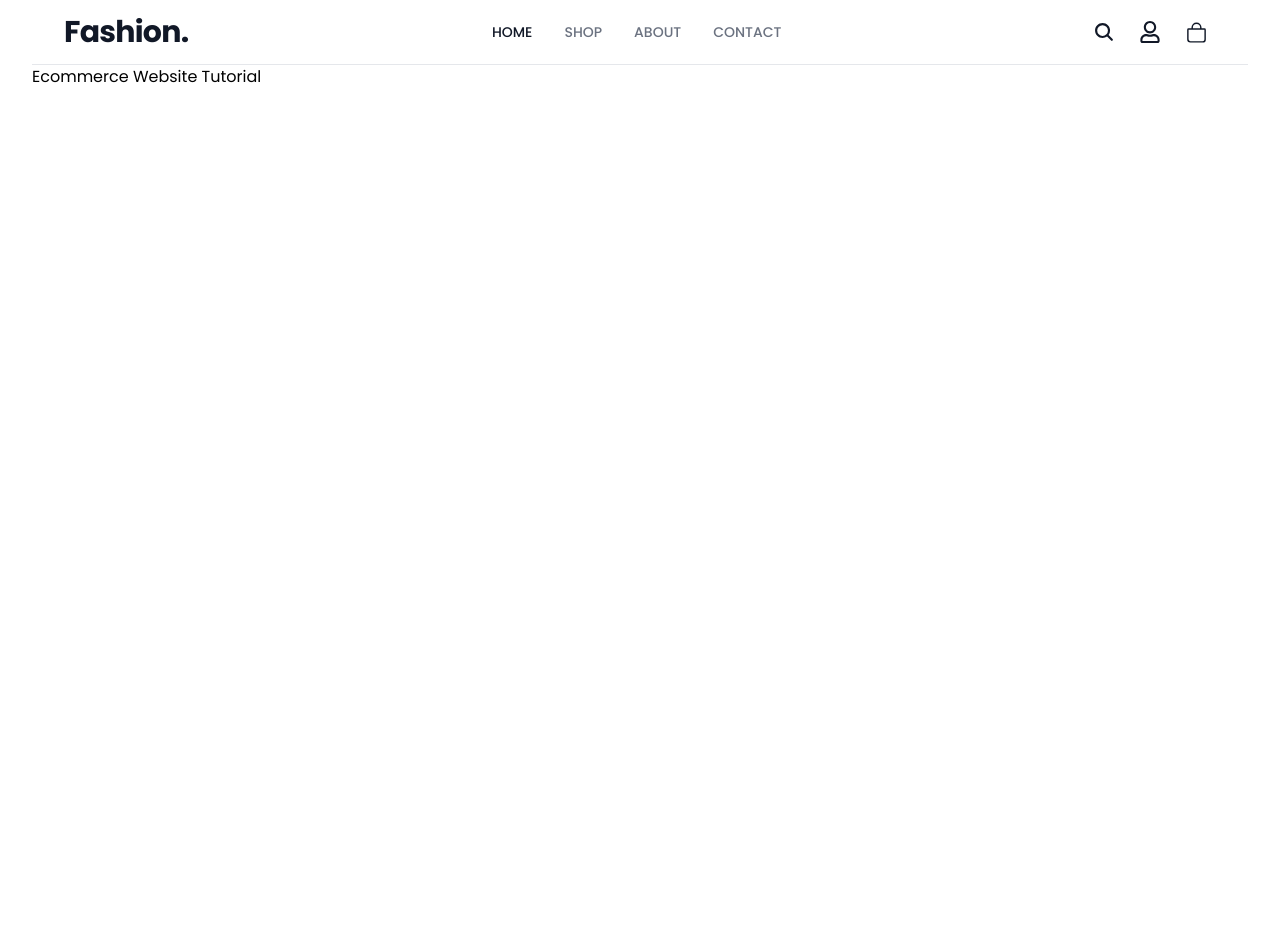
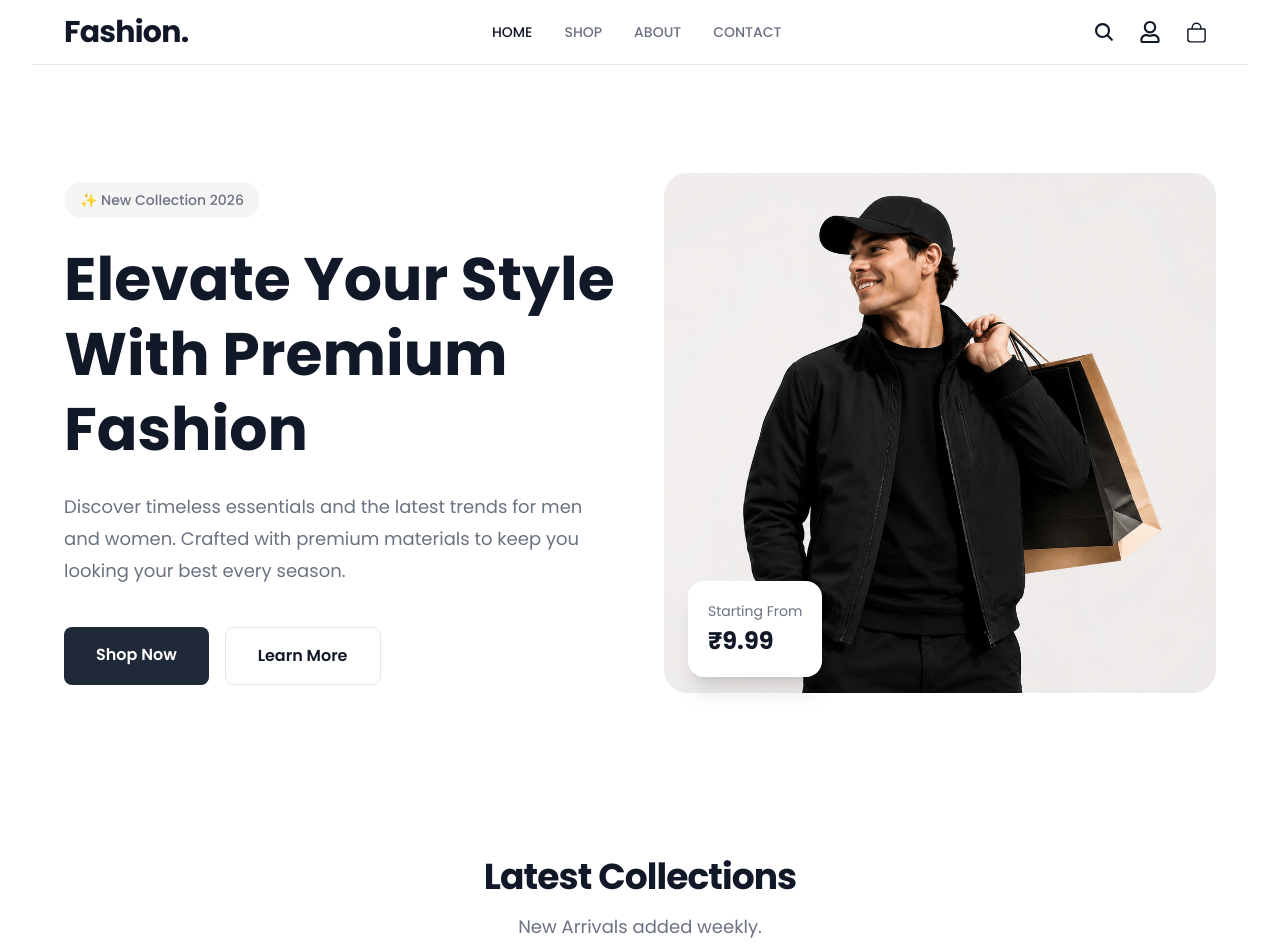
Before and after one commit to rajusiripalli/fashion-ecom-store-fullstack, a Next.js app: page / in a window 1280 px wide. Shown: the top 952 px of the page. Before the commit the page ends 800 px from the top, so only its background shows below. Built offline with nearby package versions, Linux system fonts and the light colour scheme.

Commit message:
Add HeroSection and LatestCollections components with dummy data
- Implement HeroSection with promotional content and images.
- Create LatestCollections component to display new arrivals.
- Add dummy data for latest collections in a new constants file.

```diff
--- a/src/app/page.tsx
+++ b/src/app/page.tsx
@@ -1,10 +1,13 @@
+import HeroSection from "@/components/home/HeroSection";
+import LatestCollections from "@/components/home/LatestCollections";
 import FrontendLayout from "@/components/layouts/FrontendLayout";
 import Image from "next/image";
 
 export default function Home() {
   return (
     <FrontendLayout>
-      <h1>Ecommerce Website Tutorial</h1>
+      <HeroSection />
+      <LatestCollections />
    </FrontendLayout>
   );
 }
--- a/src/components/home/HeroSection.tsx
+++ b/src/components/home/HeroSection.tsx
@@ -1,16 +1,71 @@
-
+import Image from "next/image";
+import Link from "next/link";
 
 export default function HeroSection() {
-    return(
+  return (
     <section>
-            <div className="mx-auto flex flex-col-reverse mt-6 lg:mt-0 items-center gap-12 lg:grid lg:min-h-[calc(100vh-64px)]
-            lg:grid-cols-2 lg:px-8">
+      <div
+        className="mx-auto flex flex-col-reverse mt-6 lg:mt-0 items-center gap-12 lg:grid lg:min-h-[calc(100vh-64px)]
+            lg:grid-cols-2 lg:px-8"
+      >
         {/* content */}
-                <div className="max-w-xl text-center lg-text-left">
+        <div className="max-w-xl text-center lg:text-left">
+          <span
+            className="inline-flex rounded-full bg-surface px-4 py-2 text-sm
+                    font-medium text-muted-foreground"
+          >
+            ✨ New Collection 2026
+          </span>
+          <h2 className="mt-6 text-4xl font-bold leading-tight text-foreground sm:text-5xl lg:text-6xl">
+            Elevate Your Style With Premium Fashion
+          </h2>
+          <p className="mt-6 text-base leading-7 text-muted-foreground sm:text-lg sm:leading-8">
+            Discover timeless essentials and the latest trends for men and
+            women. Crafted with premium materials to keep you looking your best
+            every season.
+          </p>
+
+          <div className="mt-10 flex flex-col gap-4 sm:flex-row sm:justify-center lg:justify-start">
+            <Link
+              href="/shop"
+              className="rounded-lg bg-primary px-8 py-4 text-center font-semibold
+            text-primary-foreground transition hover:bg-primary-hover"
+            >
+              Shop Now
+            </Link>
+               <Link
+              href="/about"
+              className="rounded-lg border border-border px-8 py-4 tex-center font-semibold
+            text-foreground transition hover:bg-surface"
+            >
+             Learn More
+            </Link>
+          </div>
+        </div>
+
+        {/* hero image */}
+        <div className="relative w-full max-w-md lg:max-w-none">
+            <div className="absolute inset-0 rounded-3xl bg-surface" />
+            <div className="relative overflow-hidden rounded-3xl">
+                <Image src="/images/hero.png" alt="Fashion Hero Image" width={700} height={800} priority
+                    className="h-auto w-full object-cover lg:h-130"
+                />
+            </div>
+
+            {/* floating card */}
+            <div className="absolute bottom-4 left-4 rounded-2xl bg-white p-4 shadow-xl sm:left-6 sm:p-5">
+                <p className="text-sm text-muted-foreground">
+                    Starting From
+                </p>
+                <h3 className="mt-1 text-xl font-bold text-foreground sm:text-2xl">
+                    ₹9.99
+                </h3>
+            </div>
 
         </div>
 
+
       </div>
     </section>
-    )
+  );
 }
--- /dev/null
+++ b/src/components/home/LatestCollections.tsx
@@ -0,0 +1,18 @@
+import SectionHeader from "../ui/SectionHeader";
+
+
+
+export default function LatestCollections() {
+  return (
+    <section>
+        <SectionHeader title="Latest Collections" subTitle="New Arrivals added weekly." />
+
+        <div className="my-10">
+            <div className="grid grid-cols-2 gap-6 md:grid-cols-3 lg:grid-cols-4 xl:grid-cols-5">
+
+            </div>
+
+        </div>
+    </section>
+  )
+}
--- /dev/null
+++ b/src/components/ui/SectionHeader.tsx
@@ -0,0 +1,18 @@
+
+interface SectionHeaderProps {
+    title: string,
+    subTitle: string
+}
+
+export default function SectionHeader({title, subTitle}:SectionHeaderProps) {
+  return (
+    <div className="mx-auto text-center max-w-2xl py-8 sm:py-14">
+        <h2 className="text-3xl font-bold tracking-tight text-foreground sm:text-4xl">
+            {title}
+        </h2>
+        <p className="mt-4 text-base leading-7 text-muted-foreground sm:text-lg px-6">
+            {subTitle}
+        </p>
+    </div>
+  )
+}
--- /dev/null
+++ b/src/constants/dummyProducts.ts
@@ -0,0 +1,32 @@
+export const dummyLatestCollections = [
+    {
+        id: 1,
+        name: "Classic Jacket",
+        image: "/images/product1.png",
+        price: 79.99
+    },
+    {
+        id: 2,
+        name: "Premium Hoodie",
+        image: "/images/product2.png",
+        price: 59.99,
+    },
+    {
+        id: 3,
+        name: "Slim Fit Jeans",
+        image: "/images/product3.png",
+        price: 69.99,
+    },
+    {
+        id: 4,
+        name: "OverSized T-shirt",
+        image: "/images/product4.png",
+        price: 34.99,
+    },
+    {
+        id: 5,
+        name: "Modern Trousers",
+        image: "/images/product5.png",
+        price: 119.99,
+    }
+]
```
Lines whose indentation alone changed are shown as unchanged.
